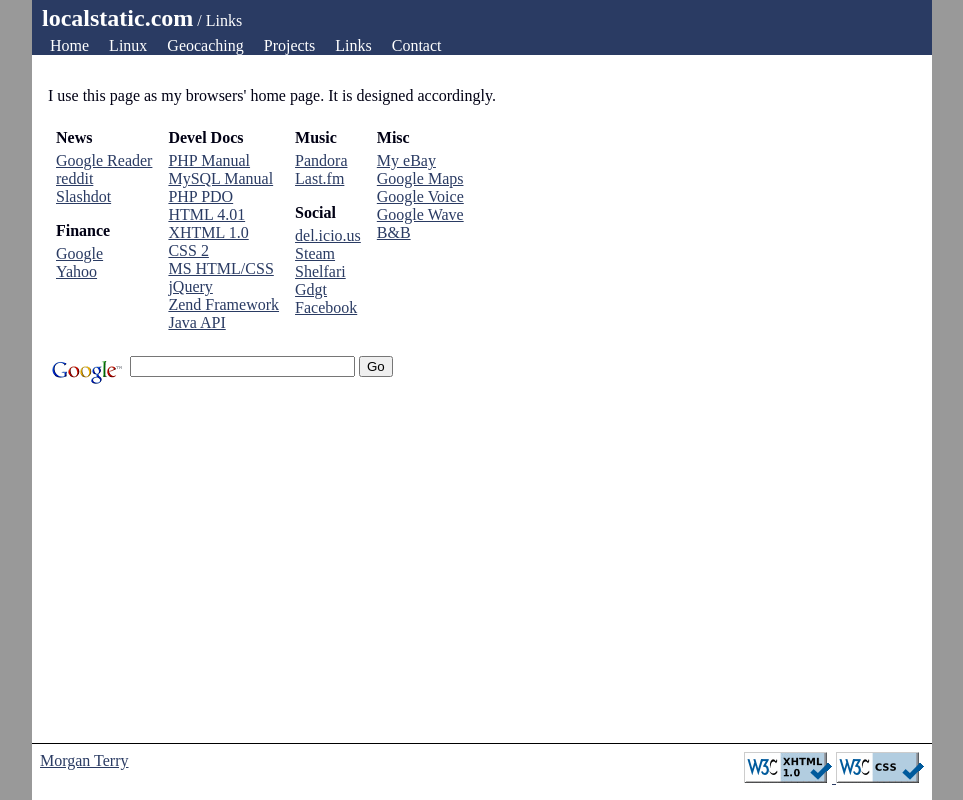
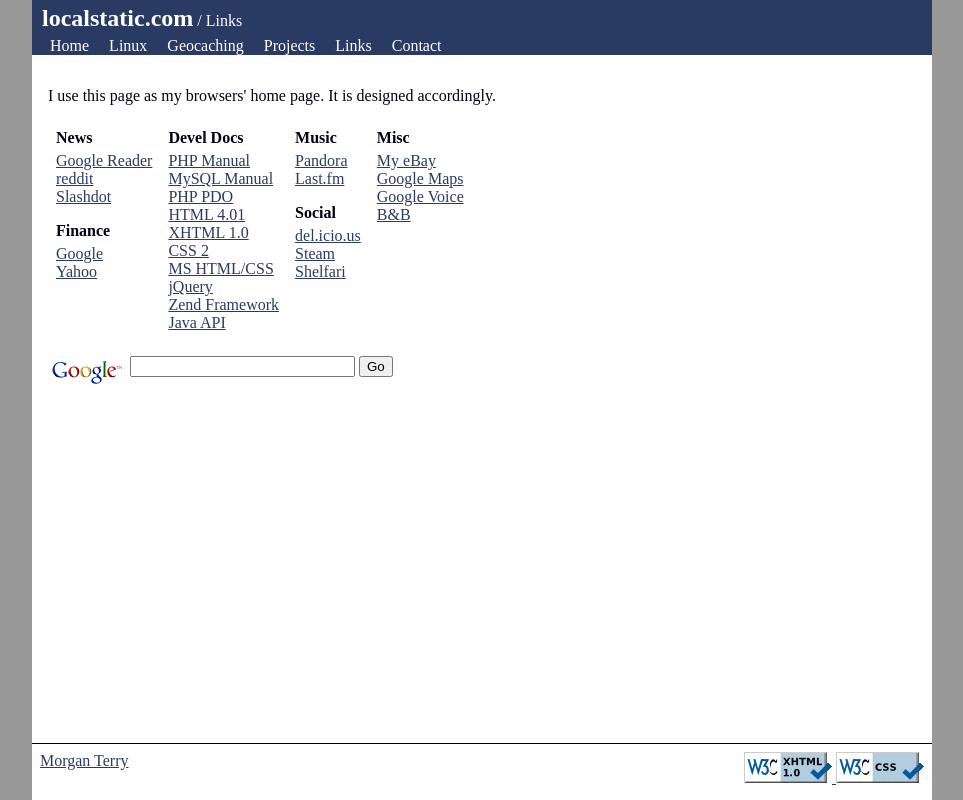
Before and after one commit to localstatic/localstatic.com, a PHP site: page /links in a window 1280 px wide. Shown: the whole page, without its empty margins (158-1121 px from the left). Run offline with PHP 8.4, Linux system fonts and the light colour scheme.

Commit message:
Misc link updates

```diff
--- a/links.php
+++ b/links.php
@@ -33,7 +33,7 @@ include 'tmpl/head.php';
 			<li><a href="http://www.w3.org/TR/CSS21/">CSS 2</a></li>
 			<li><a href="http://msdn.microsoft.com/en-us/library/aa155110.aspx">MS HTML/CSS</a></li>
 			<li><a href="http://docs.jquery.com/Main_Page">jQuery</a></li>
-			<li><a href="http://www.framework.zend.com/manual/en/">Zend Framework</a></li>
+			<li><a href="http://framework.zend.com/manual/en/">Zend Framework</a></li>
 			<li><a href="http://java.sun.com/j2se/1.5.0/docs/api/">Java API</a></li>
 		</ul>
 	</div> <!-- /column -->
@@ -50,8 +50,6 @@ include 'tmpl/head.php';
 			<li><a href="http://del.icio.us/localstatic">del.icio.us</a></li>
 			<li><a href="http://steamcommunity.com/profiles/76561197991347345">Steam</a></li>
 			<li><a href="http://www.shelfari.com/o1517871079">Shelfari</a></li>
-			<li><a href="http://user.gdgt.com/localstatic/">Gdgt</a></li>
-            <li><a href="http://www.facebook.com/profile.php?id=100000347252115&amp;ref=name">Facebook</a></li>
 		</ul>
 	</div> <!-- /column -->
 
@@ -61,7 +59,6 @@ include 'tmpl/head.php';
 			<li><a href="http://my.ebay.com/">My eBay</a></li>
 			<li><a href="http://maps.google.com/">Google Maps</a></li>
 			<li><a href="https://www.google.com/voice">Google Voice</a></li>
-			<li><a href="https://wave.google.com/wave/">Google Wave</a></li>
 			<li><a href="http://badgerandblade.com/">B&amp;B</a></li>
 		</ul>
 	</div> <!-- /column -->
```
